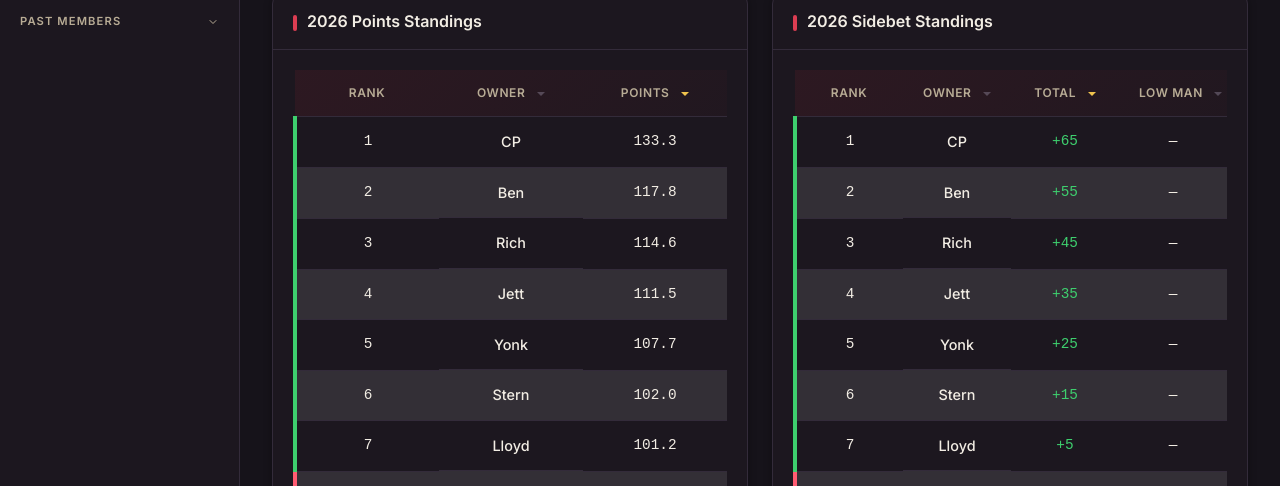
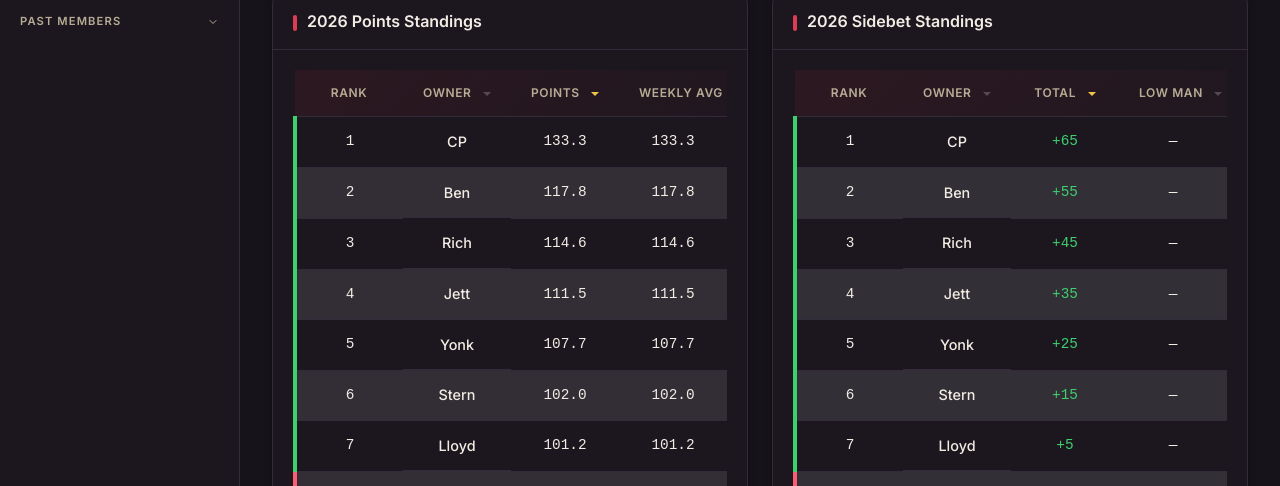
Before and after one commit to adennis4/warrior-poets, a website: page index.html in a window 1280 px wide. Shown: the part 314-800 px from the top of the page. Drawn offline with nearby package versions, Linux system fonts and the light colour scheme.

Commit message:
Add Weekly Avg column to Points Standings
Shows each team's average points per week played so far this season.

Co-Authored-By: Claude Sonnet 5 <noreply@anthropic.com>

```diff
--- a/index.html
+++ b/index.html
@@ -173,7 +173,11 @@
     // Pre-sort data by totalPoints descending so initial render has correct ranks
     const pointsSortedData = [...standingsData]
       .sort((a, b) => (b.totalPoints || 0) - (a.totalPoints || 0))
-      .map(m => ({ ...m, pointsMovement: pointsMovement[m.name] || null }));
+      .map(m => ({
+        ...m,
+        pointsMovement: pointsMovement[m.name] || null,
+        weeklyAvg: hasData && m.totalPoints ? m.totalPoints / weeksCompleted : null
+      }));
 
     createTable('pointsStandingsTable', {
       tableId: 'pointsTable',
@@ -183,7 +187,8 @@
       columns: [
         { key: 'rank', label: 'Rank', type: 'dynamicRank', sortable: false, movementKey: 'pointsMovement' },
         { key: 'name', label: 'Owner', type: 'member' },
-        { key: 'totalPoints', label: 'Points', type: 'number', decimals: 1 }
+        { key: 'totalPoints', label: 'Points', type: 'number', decimals: 1 },
+        { key: 'weeklyAvg', label: 'Weekly Avg', type: 'number', decimals: 1 }
       ],
       data: pointsSortedData
     });
```
